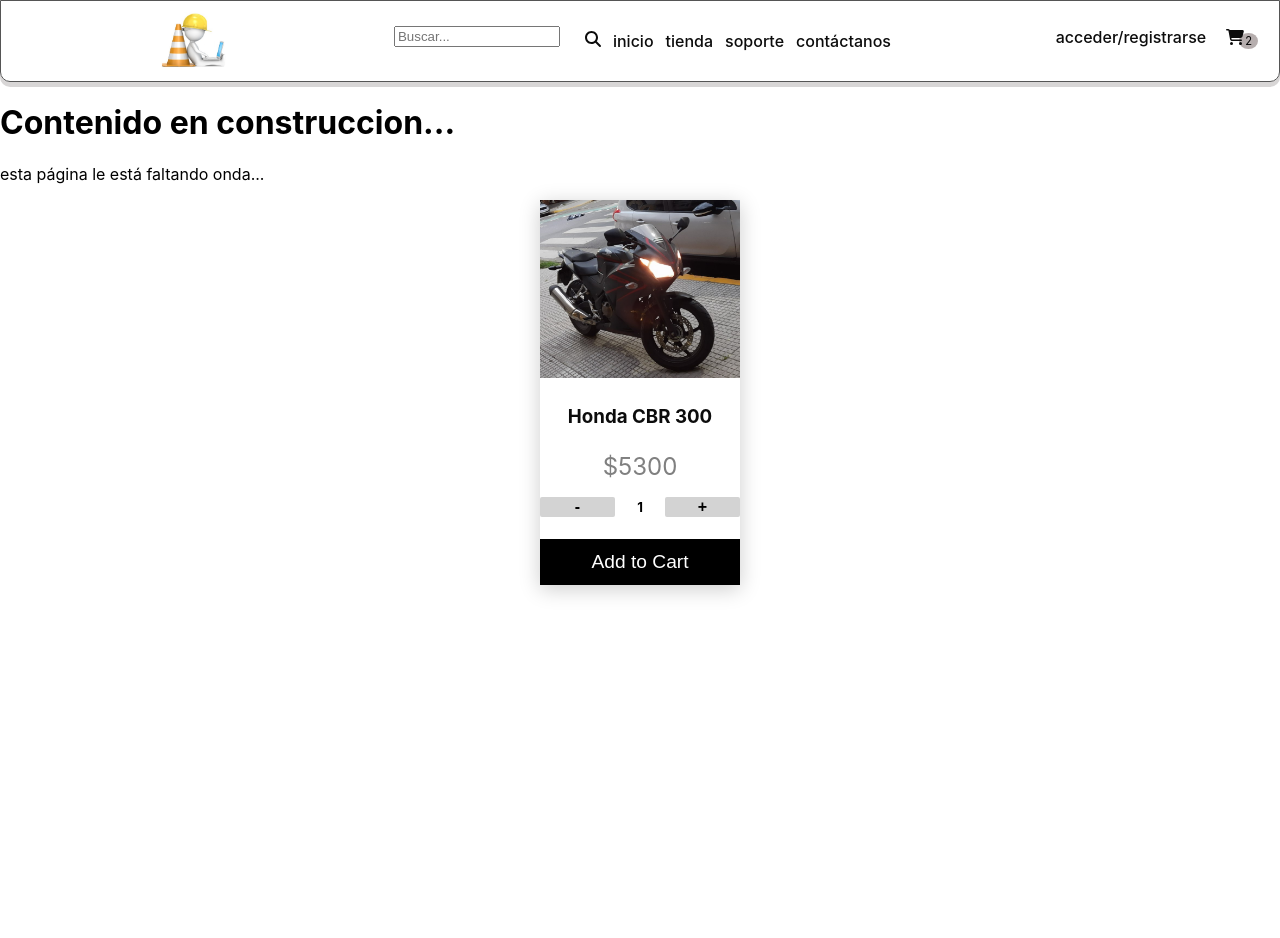
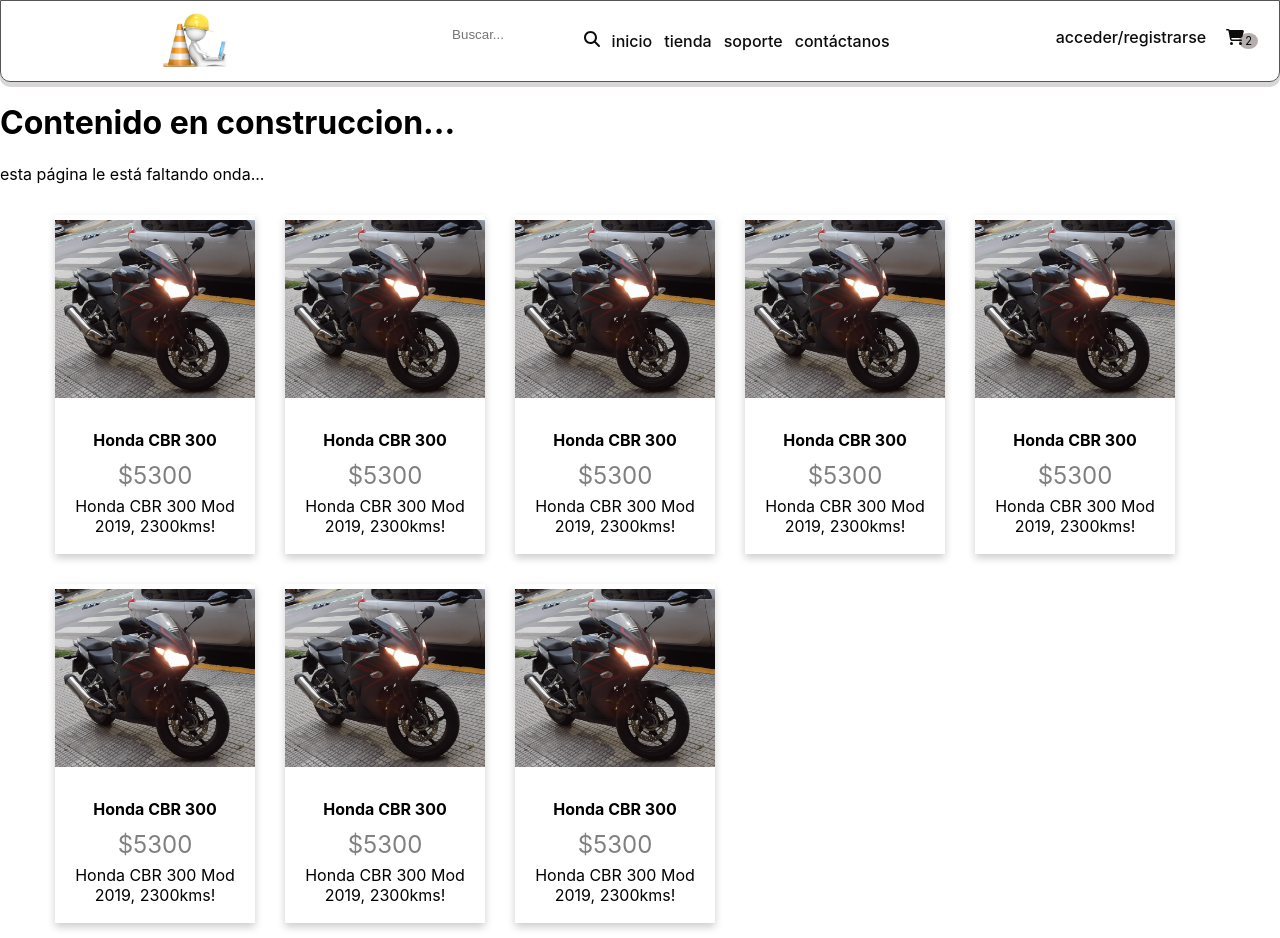
Before and after one commit to hbuxmann/musicStore-buxmann, a React (Create React App) app: page / in a window 1280 px wide. Before the commit the page ends 800 px from the top, so only its background shows below. Built offline with nearby package versions, Linux system fonts and the light colour scheme.

Commit message:
MAPS promises (mock)

```diff
--- /dev/null
+++ b/src/Item/Item.css
@@ -0,0 +1,33 @@
+.card_item {
+    box-shadow: 0 4px 8px 0 rgba(0,0,0,0.2);
+    max-width: 200px;
+    min-width: 50px;
+    /* transition: 0.3s; */
+    text-align: center;
+    margin: 15px;
+    /* width: 40%; */
+  }
+
+
+
+  .price_item {
+    color: grey;
+    font-size: 1.5rem;
+    /* padding: 0px 10px; */
+    margin: -10px 0px;
+  }
+
+  .card:hover {
+    box-shadow: 0 8px 16px 0 rgba(0,0,0,0.2);
+  }
+
+  .container {
+    padding: 2px 16px;
+  }
+
+  .image_item:hover {
+    /* box-shadow: 5px 5px 5px 5px #888888; */
+    box-shadow: 5px 5px 5px #888888;
+    transition: 100ms;
+    opacity: 0.8;
+  }
--- /dev/null
+++ b/src/Item/Item.jsx
@@ -0,0 +1,21 @@
+import React from 'react';
+import './Item.css';
+
+
+
+const Item = ({product}) => {
+    //
+    return (
+        <div className="card_item">
+            <a href={product.url}><img className="image_item" src={product.image} alt="Product" width="100%" /></a>
+            <div className="container">
+                <h4><b>{product.prodName}</b></h4>
+                <p className="price_item">${product.price}</p>
+                <p>{product.description}</p>
+            </div>
+        </div>
+    )
+
+}
+
+export default Item;
--- a/src/components/ItemCount/ItemCount.css
+++ b/src/components/ItemCount/ItemCount.css
@@ -1,6 +1,7 @@
 .card {
     box-shadow: 0 4px 20px 0 rgba(0, 0, 0, 0.2);
     max-width: 200px;
+    min-width: 50px;
     margin: auto;
     text-align: center;
     /* font-family: arial; */
@@ -44,7 +45,7 @@
     border: none;
 }
 
-h5 {
+h5, input {
     width: 50px;
     text-align: center;
     border: none;
--- a/src/components/ItemCount/ItemCount.jsx
+++ b/src/components/ItemCount/ItemCount.jsx
@@ -3,9 +3,9 @@
 
 const ItemCount = ({product, onAdd}) => {
     const [qtty, setQtty] = useState(product.initial);
-    let initial = product.initial;
+    // let initial = product.initial;
     let stock   = product.stock;
-    let price   = product.price;
+    let price   = product.price * qtty;
     // mount component
     useEffect(()=>{
         console.log('mount componet')
@@ -13,18 +13,14 @@
     // mount component
     useEffect(()=>{
         console.log('change componet')
-        price = product.price *  qtty;
-        document.querySelector('h5').innerText = qtty;
-        document.querySelector('.price').innerText = '$'+price;
-
     }, [qtty]);
     //
-    function increase(e) {
+    function handleIncreaseButton() {
         if (qtty<stock) {
             setQtty(qtty + 1);
         }
     }
-    function decrease(e) {
+    function handleDecreaseButton() {
         if (qtty >1 ) {
             setQtty(qtty - 1 );
         }
@@ -38,13 +34,14 @@
         <>
             <div className='card'>
                 <img src={product.image} alt={product.alt} width="100%" />
-                <a href={product.urlPnt}><h3>{product.prodName}</h3></a>
+                <a href={product.url}><h3>{product.prodName}</h3></a>
 
                 <p className="price">${price}</p>
                 <div className='modifyQtty'>
-                    <button onClick={decrease} className='buttonChange'>-</button>
-                    <h5>{initial}</h5>
-                    <button onClick={increase} className='buttonChange'>+</button>
+                    <button onClick={() => handleDecreaseButton()} className='buttonChange'>-</button>
+                    <h5>{qtty}</h5>
+                    {/* <input type="text" readOnly value={initial} />  */}
+                    <button onClick={() => handleIncreaseButton()} className='buttonChange'>+</button>
                 </div>
                 <p><button onClick={applyOnAdd}  className='addToCart'>Add to Cart</button></p>
 
--- /dev/null
+++ b/src/components/ItemList/ItemList.css
@@ -0,0 +1,15 @@
+
+* {
+    box-sizing: border-box;
+}
+
+.display {
+    display: flex;
+    flex-direction: row;
+    flex-wrap: wrap;
+    margin: auto;
+}
+
+li {
+    list-style: none;
+}
--- /dev/null
+++ b/src/components/ItemList/ItemList.js
@@ -0,0 +1,22 @@
+import React, { useState, useEffect } from 'react';
+import './ItemList.css';
+
+
+
+const ItemList = ({products}) => {
+    //
+    // mount component
+    useEffect(()=>{
+        console.log('mount componet')
+    }, []);
+    return (
+        <div >
+            <ul className='display'>
+                {products.map(p => <li>{p}</li>)}
+            </ul>
+        </div>
+    )
+
+}
+
+export default ItemList;
--- a/src/components/ItemListContainer/ItemListContainer.jsx
+++ b/src/components/ItemListContainer/ItemListContainer.jsx
@@ -1,31 +1,63 @@
-import React from 'react';
+import React, { useState, useEffect } from 'react';
 import ItemCount from '../ItemCount/ItemCount';
+import Item from '../../Item/Item';
+import ItemList from '../ItemList/ItemList';
+import './ItemListContainer.css'
 
 const ItemListContainer = ({greeting}) => {
+
+    const [products, setProducts] = useState([]);
+
 
     const product = {
         idProduct   : 1245,
         prodName    : 'Honda CBR 300',
         description : 'Honda CBR 300 Mod 2019, 2300kms!',
-        urlPnt     : 'https://moto.mercadolibre.com.ar/MLA-1129347690-honda-cbr-300-_JM',
+        url         : 'https://moto.mercadolibre.com.ar/MLA-1129347690-honda-cbr-300-_JM',
         image       : '/images/cbr300.jpg',
         alt         : 'Honda CBR 300',
         price       : 5300,
         stock       : 5,
         initial     : 1,
     };
+    let auxProducts = [];
+    for (let i=1; i<9; i++) {
+        auxProducts.push(<Item product={product} />);
+   };
+
+    useEffect(()=>{
+        setTimeout(() => {
+            setProducts(auxProducts);
+        }, 3000);
+    }, []);
+
+    useEffect(()=>{
+        console.log('Cambio products!');
+    }, [products]);
 
     function onAdd(qtty, price) {
         console.log('La cantidad es: '+qtty+' precio:'+price);
 
     }
 
+    // const task = new Promise((resolve, reject)=> {
+
+    //     setTimeout(() => {
+    //         console.log("3 Segundos esperado");
+    //             // resolve(products);
+    //             for (let i=1; i<5; i++) {
+    //                 products.push(<Item product={product}/>);
+    //             };
+    //         }, 3000);
+    // });
     return (
-        <>
+        <div >
             <h1> Contenido en construccion...</h1>
             <p> {greeting}</p>
-            <ItemCount product={product} onAdd={onAdd} />
-        </>
+            <ItemList products={products} />
+            {/* <ItemCount product={product} onAdd={onAdd} /> */}
+            {/* <Item product={product}/> */}
+        </div>
     )
 
 }
```
Also changed, not shown: public/images/img_avatar.png (added), src/components/ItemListContainer/ItemListContainer.css (added).
